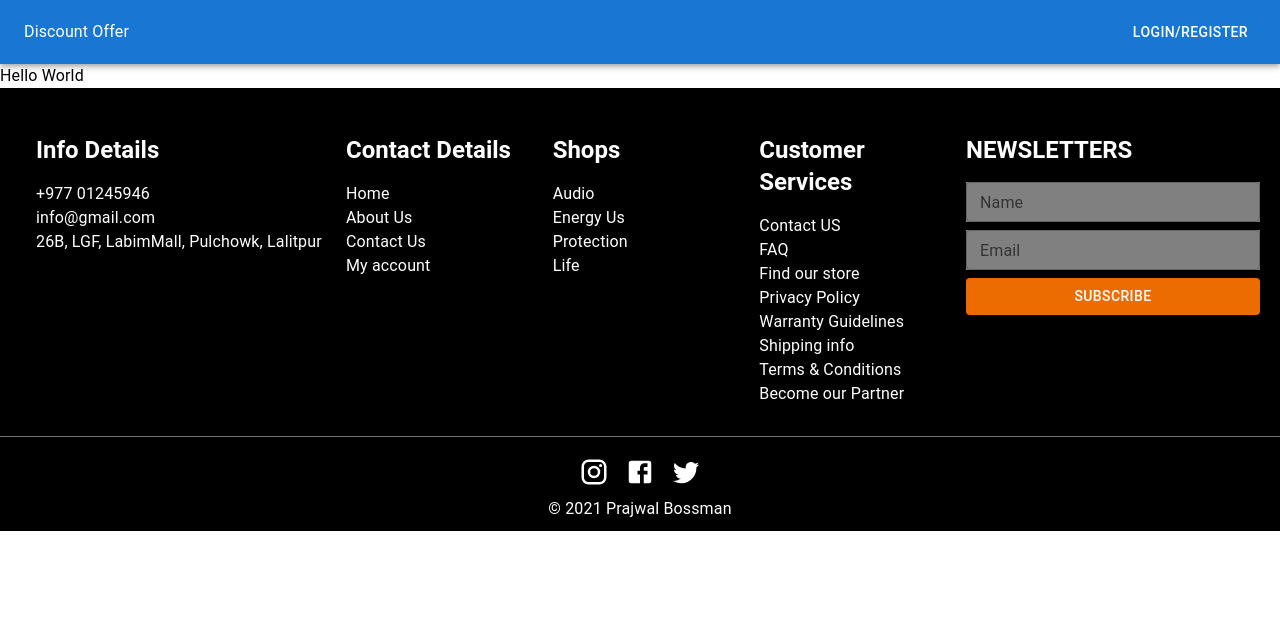
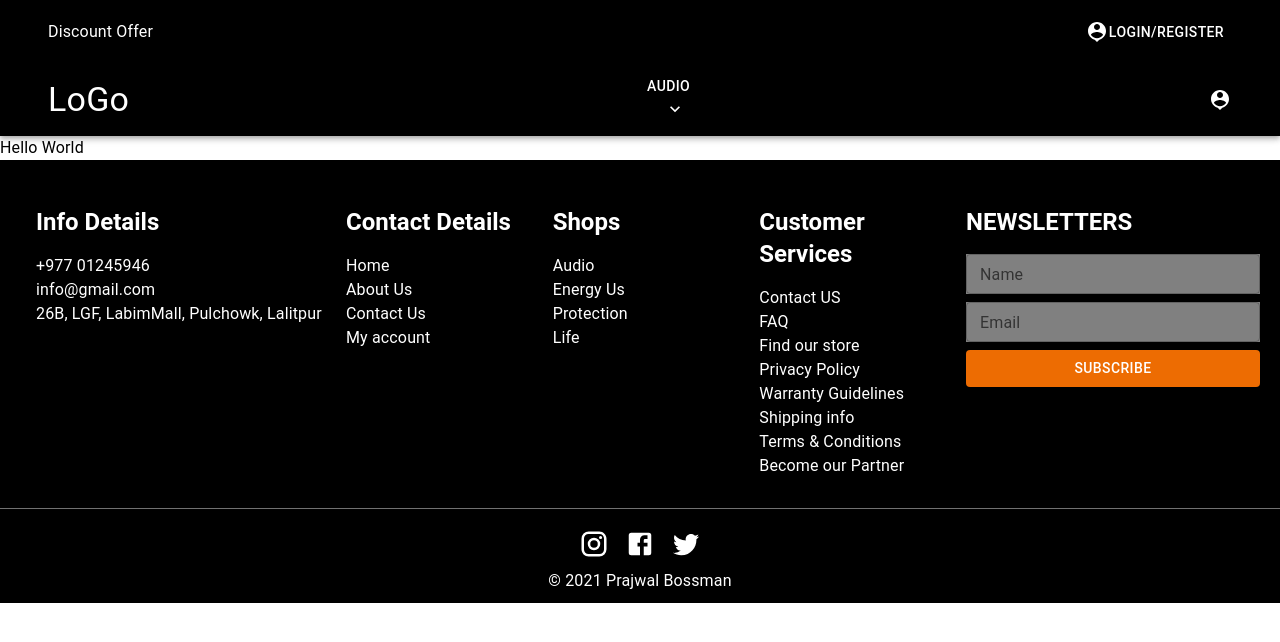
Before and after one commit to HellOr0BEN/React-Ecom-, a React (Create React App) app: page / in a window 1280 px wide. Shown: the top 642 px of the page. Built offline with nearby package versions, Linux system fonts and the light colour scheme.

Commit message:
HeaderMenu

```diff
--- a/src/Compoments/Layout/Header.tsx
+++ b/src/Compoments/Layout/Header.tsx
@@ -1,20 +1,87 @@
 import React from 'react'
-import {Stack,Typography,Button,AppBar,Toolbar} from '@mui/material'
-
+import { Stack, Typography, Button, AppBar, Toolbar, Container,Menu,MenuItem } from '@mui/material'
+import PersonPinIcon from '@mui/icons-material/PersonPin';
+import KeyboardArrowDownIcon from '@mui/icons-material/KeyboardArrowDown';
 const Header = () => {
     return (
+        <>
+            <AppBar position='static' sx={{ backgroundColor: 'black' }} >
+                <Container maxWidth='xl' >
 
-    <AppBar position='static' >
-        <Toolbar>
-        <Stack direction={'row'} alignItems='center' justifyContent={'space-between'} width="100%"  >
+                    <Toolbar >
+                        <Stack direction={'row'} alignItems='center' justifyContent={'space-between'} width='100% ' >
                             <Typography>Discount Offer</Typography>
-        <Button variant='text' color='inherit'>Login/Register</Button>
+                            <Button variant='text' color='inherit'><PersonPinIcon />Login/Register</Button>
                         </Stack>
                     </Toolbar>
+                </Container>
             </AppBar>
+            <AppBar position='static' sx={{ backgroundColor: 'black' }} >
+                <Container maxWidth='xl' >
+                    <Toolbar>
+                        <Stack direction={'row'} alignItems='center' justifyContent={'space-between'} width='100% ' >
+                            <Typography variant='h4'>LoGo</Typography>
+                            <Stack direction={'row'} gap={2}>
+                                <AudioMenu/>
+
+                            </Stack>
+                            <PersonPinIcon/>
+
+                        </Stack>
+
+                    </Toolbar>
+                </Container>
+            </AppBar>
+        </>
+
 
 
     )
 }
 
 export default Header
+
+
+const AudioMenu = () =>{
+    const [anchorEl, setAnchorEl] = React.useState<null | HTMLElement>(null);
+    const open = Boolean(anchorEl);
+    const handleClick = (event: React.MouseEvent<HTMLButtonElement>) => {
+      setAnchorEl(event.currentTarget);
+    };
+    const handleClose = () => {
+      setAnchorEl(null)
+    };
+
+    return (
+      <div>
+        <Button
+          id="basic-button"
+          aria-controls={open ? 'basic-menu' : undefined}
+          aria-haspopup="true"
+          aria-expanded={open ? 'true' : undefined}
+          onMouseOver={handleClick}
+          onMouseLeave={handleClose}
+
+          variant='text'
+          endIcon={<KeyboardArrowDownIcon/>}
+          sx={{color:'white', display: "block", padding: "10px"}}
+
+        >
+          Audio
+        </Button>
+        <Menu
+          id="basic-menu"
+          anchorEl={anchorEl}
+          open={open}
+          onClose={handleClose}
+          MenuListProps={{
+            'aria-labelledby': 'basic-button',
+          }}
+        >
+          <MenuItem onClick={handleClose}>Profile</MenuItem>
+          <MenuItem onClick={handleClose}>My account</MenuItem>
+          <MenuItem onClick={handleClose}>Logout</MenuItem>
+        </Menu>
+      </div>
+    );
+  }
```
Also changed, not shown: src/Pages/Home.tsx (deleted). Lines whose indentation alone changed are shown as unchanged.
